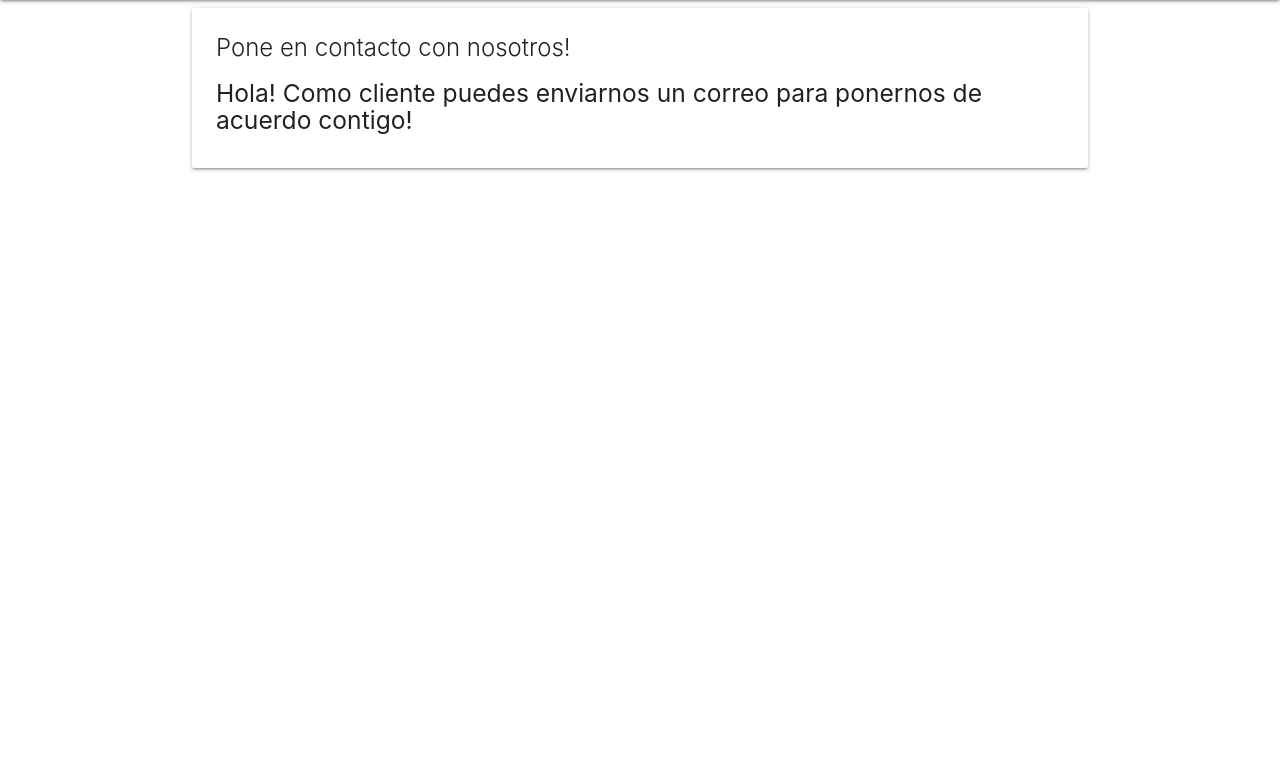
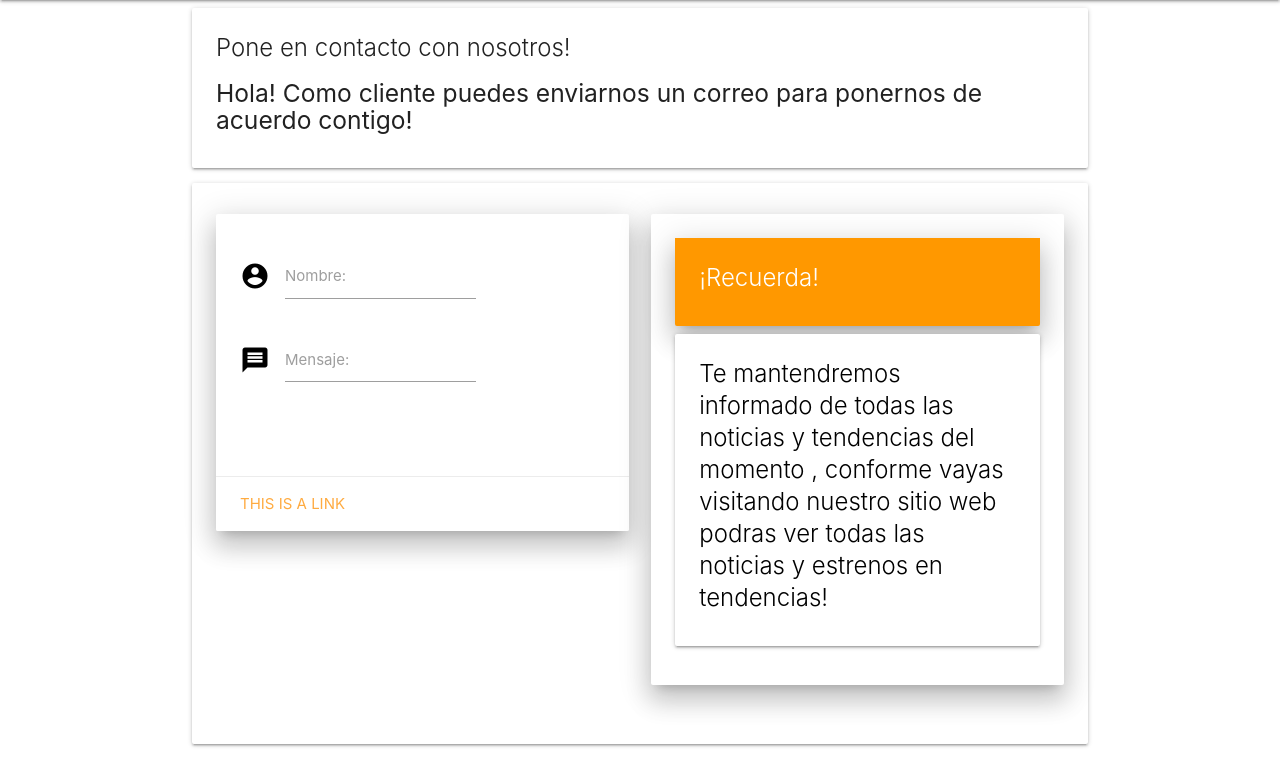
Before and after one commit to Alexgve7/PopMovies, a PHP site: page /public/contact.php in a window 1280 px wide. Shown: the part 64-823 px from the top of the page. Before the commit the page ends 235 px from the top, so only its background shows below. Run offline with PHP 8.4, Linux system fonts and the light colour scheme.

Commit message:
Contact Page add form send email and Announcemente

```diff
--- a/public/contact.php
+++ b/public/contact.php
@@ -34,31 +34,70 @@
 </ul>
 
 <div class="container">
-
   <div class="col s12 m10 offset-m1">
-
-            <div class="card">
-
+    <div class="card ">
       <div>
           <div class="card-content">
           <span class="card-title m10 offset-m1">Pone en contacto con nosotros!</span>
           <h5>Hola! Como cliente puedes enviarnos un correo para ponernos de acuerdo contigo!</h5>
           </div>
       </div>
-
+    </div>
+    <div class="card">
+      <div class="card-content">
+      <!--Contenido de la carta -->
+        <div class="row">
+        <!--Formulario para envio de comentarios y mensajes -->
+          <div class="col s12 m6">
+            <div class="card z-depth-4">
+              <div class="card-content black-text">
+                <div class="row">
+                  <form class="col s12">
+                    <div class="row">
+                      <div class="input-field col s8">
+                        <i class="material-icons prefix">account_circle</i>
+                        <input id="icon_prefix" type="text" class="validate">
+                        <label for="icon_prefix">Nombre:</label>
+                      </div>
+                      <div class="input-field col s8">
+                        <i class="material-icons prefix">message</i>
+                        <textarea id="textarea1"  class="materialize-textarea"></textarea>
+                        <label for="icon_prefix">Mensaje:</label>
+                      </div>
+                    </div>
+                  </form>
+                </div>
+              </div>
+              <div class="card-action">
+                <a href="#">This is a link</a>
+              </div>
+            </div>
+          </div>
+          <!--Fin Formulario para envio de comentarios y mensajes -->
+          <!--Anuncio -->
+          <div class="col s12 m6">
+            <div class="card z-depth-4">
+              <div class="card-content black-text">
+                <div class="card-content z-depth-4 orange white-text">
+                  <span class="card-title">¡Recuerda!</span>
+                </div>
+                <div class="card">
+                  <div class="card-content">
+                    <span class="card-title">Te mantendremos informado de todas las noticias y tendencias del momento
+                    , conforme vayas visitando nuestro sitio web podras ver todas las noticias y estrenos en tendencias!</span>
+                  </div>
+                </div>
+              </div>
+            </div>
+          </div>
+        </div>
+        <!--FinAnuncio -->
+        <!--Contenido de la carta -->
+      </div>
+    </div>
+  </div>
 </div>
 
-
-        <div class="card">
-
-
-
-
-        </div>
-
-    </div>
-
-</div>
     <script type="text/javascript" src="../resources/js/jquery-3.2.1.min.js"></script>
     <script type="text/javascript" src="../resources/Alejandro/js/materialize.min.js"></script>
     <script type="text/javascript" src="../resources/Alejandro/js/pages/pages.js"></script>
```
Lines whose indentation alone changed are shown as unchanged.
